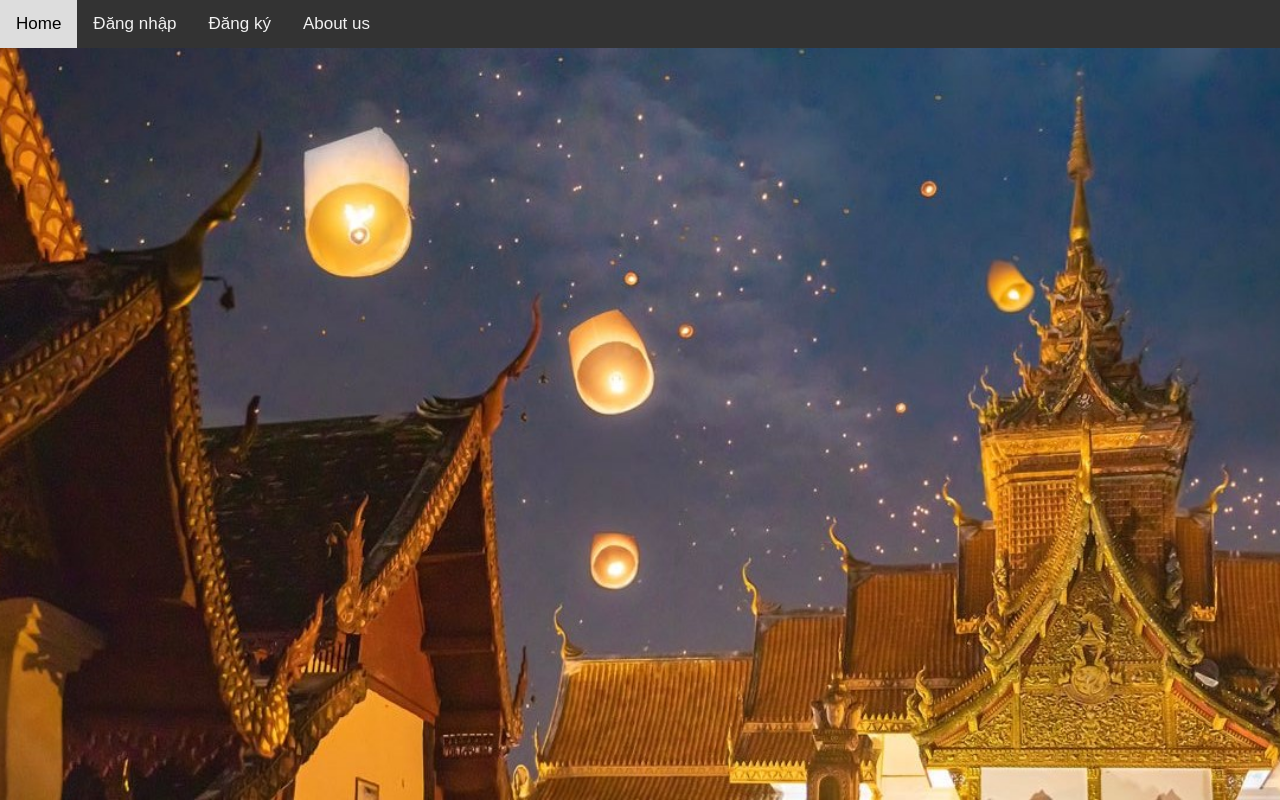
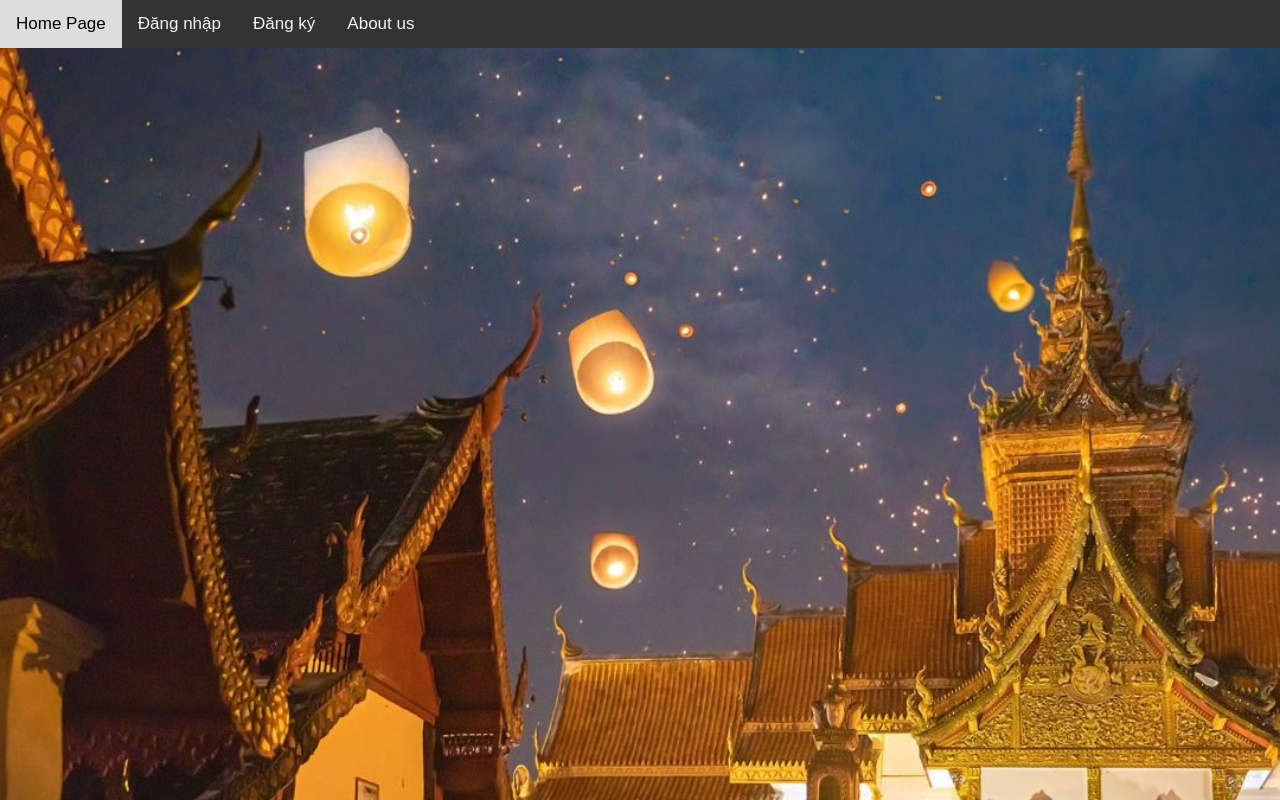
Before and after one commit to Diend1509/NEWS_page, a PHP site: page / in a window 1280 px wide. Run offline with PHP 8.4, Linux system fonts and the light colour scheme.

Commit message:
Update index.php

```diff
--- a/index.php
+++ b/index.php
@@ -26,7 +26,6 @@ body, html {
 
   color: white;
 }
-
 /* Position the navbar container inside the image */
 .container {
   position: ;
@@ -84,7 +83,7 @@ a:active {
 <div class="bg-img">
     <div class="container">
       <div class="topnav">
-        <a href="index.php" >Home</a>
+        <a href="index.php" >Home Page</a>
         <a href="signin.php">Đăng nhập </a>
         <a href="signup.php">Đăng ký </a>
         <a href="about_us.php">About us</a>
```
